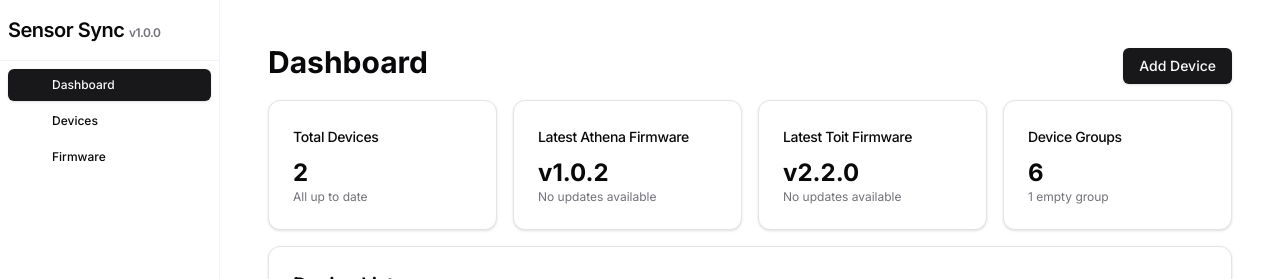
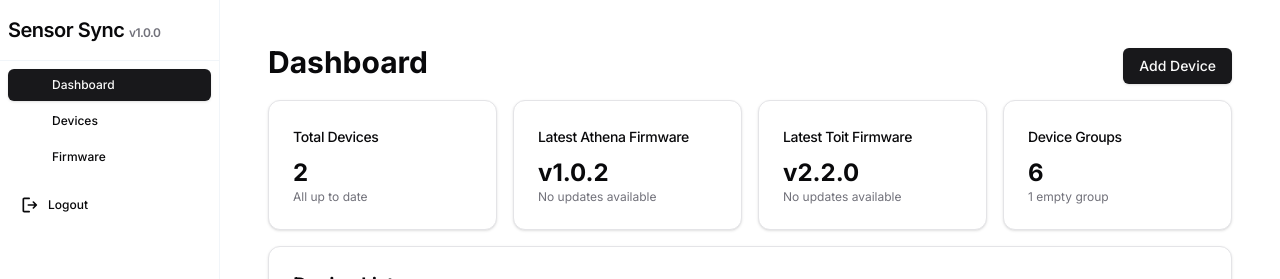
Before and after one commit to MagnusQuist/SensorSync-Frontend, a Vue app: page /dashboard in a window 1280 px wide. Shown: the top 279 px of the page. Built offline with nearby package versions, Linux system fonts and the light colour scheme; sample sign-in values are in the browser's storage; some icons are missing.

Commit message:
nginx updates

```diff
--- a/src/api/Client.ts
+++ b/src/api/Client.ts
@@ -54,6 +54,11 @@ export class API {
                 })
         })
     }
+
+    logout() {
+        localStorage.removeItem("token")
+
+    }
 }
 
 export default new API(import.meta.env.VITE_GATEWAY_URL)
--- a/src/components/navigation/TheSideBar.vue
+++ b/src/components/navigation/TheSideBar.vue
@@ -38,6 +38,15 @@
                     </template>
                 </nav>
             </div>
+            <div :data-collapsed="isCollapsed" class="group flex flex-col gap-4 py-2 data-[collapsed=true]:py-2">
+                <nav
+                    class="cursor-pointer grid gap-1 px-2 group-[[data-collapsed=true]]:justify-center group-[[data-collapsed=true]]:px-2">
+                    <a @click="logout" :class="cn(buttonVariants({ variant: 'ghost', size: 'sm' }), 'justify-start')">
+                        <Icon :icon="'material-symbols:logout-rounded'" class="mr-2 size-5" />
+                        Logout
+                    </a>
+                </nav>
+            </div>
         </div>
     </TooltipProvider>
 </template>
@@ -53,6 +62,12 @@ import {
 } from '@/components/ui/tooltip'
 import TooltipProvider from '../ui/tooltip/TooltipProvider.vue'
 import { NavigationLink } from '@/types/NavigationLink'
+import API from '@/api/Client'
+import { useRoute, useRouter } from 'vue-router'
+
+// Injects
+const router = useRouter()
+const route = useRoute()
 
 interface Props {
     isCollapsed: boolean
@@ -61,6 +76,13 @@ interface Props {
 
 defineProps<Props>()
 
+const logout = () => {
+    API.logout()
+    router.push({
+        path: (route.query.redirect as string) || '/login',
+    })
+}
+
 </script>
 
 <style scoped lang="scss"></style>
```
Also changed, not shown: 1 other file (tests, documents, lock files or other folders).
